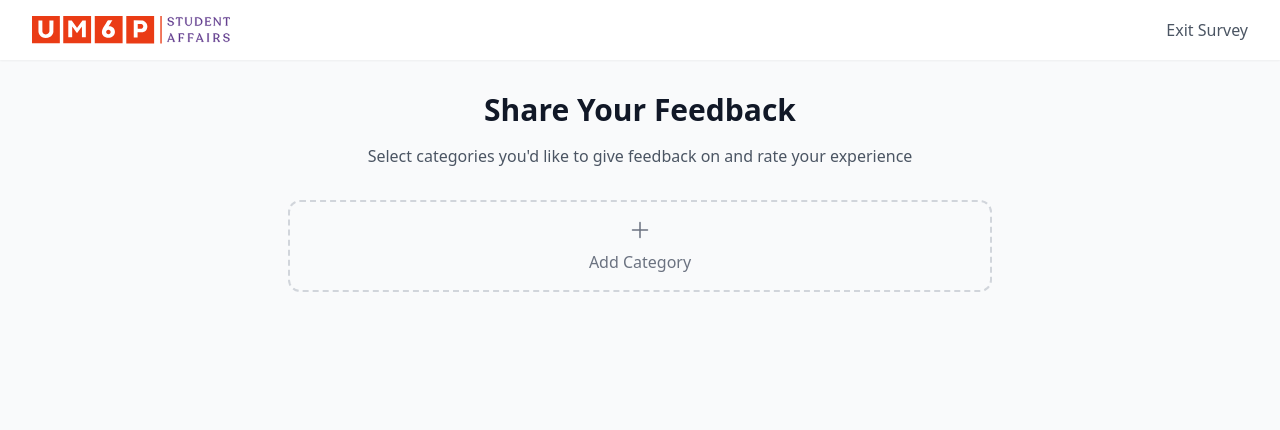
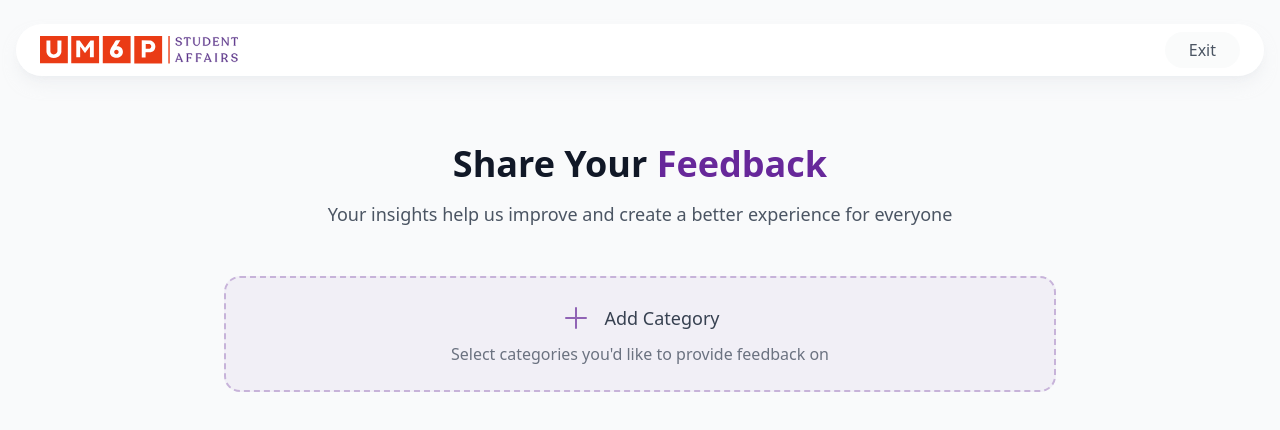
Before and after one commit to daklay/sole_landing_page, a Next.js app: page /survey in a window 1280 px wide. Shown: the top 430 px of the page. Built offline with nearby package versions, Linux system fonts and the light colour scheme.

Commit message:
update_cateogires

```diff
--- a/src/app/components/CategoriesSection.tsx
+++ b/src/app/components/CategoriesSection.tsx
@@ -8,18 +8,18 @@ import {
   UserIcon,
   AcademicCapIcon,
   MusicalNoteIcon,
-  ShieldCheckIcon
+  ShieldCheckIcon,
+  EllipsisHorizontalCircleIcon
 } from '@heroicons/react/24/outline';
 
 const categories = [
-  { name: 'Food Quality', icon: SparklesIcon, count: '15 questions' },
-  { name: 'Housing', icon: HomeIcon, count: '12 questions' },
-  { name: 'Education', icon: BookOpenIcon, count: '20 questions' },
-  { name: 'Campus Facilities', icon: BuildingOfficeIcon, count: '10 questions' },
-  { name: 'Student Services', icon: UserIcon, count: '18 questions' },
-  { name: 'Academic Resources', icon: AcademicCapIcon, count: '14 questions' },
-  { name: 'Extra-curricular', icon: MusicalNoteIcon, count: '8 questions' },
-  { name: 'Safety & Security', icon: ShieldCheckIcon, count: '16 questions' }
+  { name: 'Food Quality', icon: SparklesIcon },
+  { name: 'Housing', icon: HomeIcon },
+  { name: 'Education', icon: BookOpenIcon },
+  { name: 'Campus Facilities', icon: BuildingOfficeIcon },
+  { name: 'Student Services', icon: UserIcon },
+  { name: 'Academic Resources', icon: AcademicCapIcon },
+  { name: 'Extra-curricular', icon: MusicalNoteIcon },
 ];
 
 export default function CategoriesSection() {
@@ -39,17 +39,23 @@ export default function CategoriesSection() {
               key={index}
               className="group bg-white p-6 rounded-lg shadow-md hover:shadow-lg transition-all duration-300 cursor-pointer hover:-translate-y-1"
             >
-              <div className="flex items-start gap-4">
+              <div className="flex items-center  gap-4">
                 <div className="p-3 bg-primary/10 rounded-lg">
                   <category.icon className="w-6 h-6 text-primary group-hover:scale-110 transition-transform duration-300" />
                 </div>
-                <div>
-                  <h3 className="font-medium text-gray-900 mb-1">{category.name}</h3>
-                  <p className="text-sm text-gray-500">{category.count}</p>
-                </div>
+                <h3 className="font-medium text-gray-900 mt-1.5">{category.name}</h3>
               </div>
             </div>
           ))}
+          {/* More Categories Tile */}
+          <div className="group bg-white/50 p-6 rounded-lg shadow-md hover:shadow-lg transition-all duration-300 cursor-pointer hover:-translate-y-1 border border-dashed border-primary/30">
+            <div className="flex items-center gap-4">
+              <div className="p-3 bg-primary/5 rounded-lg">
+                <EllipsisHorizontalCircleIcon className="w-6 h-6 text-primary/70 group-hover:scale-110 transition-transform duration-300" />
+              </div>
+              <h3 className="font-medium text-gray-900 mt-1.5">More Categories</h3>
+            </div>
+          </div>
         </div>
       </div>
     </section>
--- a/src/app/survey/page.tsx
+++ b/src/app/survey/page.tsx
@@ -56,51 +56,60 @@ export default function SurveyPage() {
   return (
     <main className="min-h-screen bg-gray-50">
       {/* Header */}
-      <div className="bg-white shadow-sm">
-        <div className="max-w-7xl mx-auto px-4 sm:px-6 lg:px-8 py-4">
-          <div className="flex items-center justify-between">
+      <header className="fixed top-6 left-0 right-0 z-50 px-4">
+        <div className="max-w-7xl mx-auto">
+          <nav className="bg-white/95 backdrop-blur-sm rounded-full shadow-lg shadow-gray-200/50 p-2 flex justify-between items-center">
+            <div className="flex-shrink-0 ml-4 cursor-pointer" onClick={() => router.push('/')}>
               <Image src="/svgs/logos/logo.svg" alt="Logo" width={170} height={40} className="w-auto h-7" />
+            </div>
             <button
               onClick={() => router.push('/')}
-              className="text-gray-600 hover:text-primary transition-colors"
+              className="bg-gray-50/80 text-gray-600 hover:text-primary px-6 py-1.5 rounded-full transition-colors duration-200 mr-4"
             >
-              Exit Survey
+              Exit
             </button>
+          </nav>
         </div>
-        </div>
-      </div>
+      </header>
 
+      {/* Add padding to account for fixed header */}
+      <div className="pt-28">
         {/* Survey Content */}
-      <div className="max-w-3xl mx-auto px-4 sm:px-6 lg:px-8 py-8">
-        <div className="text-center mb-8">
-          <h1 className="text-3xl font-bold text-gray-900 mb-4">Share Your Feedback</h1>
-          <p className="text-gray-600">
-            Select categories you&apos;d like to give feedback on and rate your experience
+        <div className="max-w-4xl mx-auto px-4 sm:px-6 lg:px-8 py-8">
+          <div className="text-center mb-12">
+            <h1 className="text-4xl font-bold text-gray-900 mb-4">
+              Share Your <span className="text-primary">Feedback</span>
+            </h1>
+            <p className="text-lg text-gray-600 max-w-2xl mx-auto">
+              Your insights help us improve and create a better experience for everyone
             </p>
           </div>
 
           {/* Add Category Button */}
-        <div className="relative mb-8">
+          <div className="relative mb-12">
             <button
               onClick={() => setShowCategorySelect(true)}
-            className="w-full p-4 rounded-xl border-2 border-dashed border-gray-300 text-gray-500 hover:border-primary hover:text-primary transition-all duration-200"
+              className="w-full p-6 rounded-2xl border-2 border-dashed border-primary/30 bg-primary/5 text-gray-700 hover:bg-primary/10 hover:border-primary/50 transition-all duration-200 group"
             >
-            <PlusIcon className="w-6 h-6 mx-auto mb-2" />
-            Add Category
+              <div className="flex items-center justify-center">
+                <PlusIcon className="w-8 h-8 text-primary/70 group-hover:text-primary mr-3" />
+                <span className="text-lg font-medium">Add Category</span>
+              </div>
+              <p className="text-gray-500 mt-2">Select categories you'd like to provide feedback on</p>
             </button>
 
             {/* Category Selection Dropdown */}
             {showCategorySelect && (
-            <div className="absolute top-full left-0 right-0 mt-2 bg-white rounded-xl shadow-lg border border-gray-200 p-2 z-10">
+              <div className="absolute top-full left-0 right-0 mt-3 bg-white rounded-2xl shadow-xl border border-gray-100 p-3 z-10">
                 {categories
                   .filter(cat => !selectedCategories.includes(cat.id))
                   .map(category => (
                     <button
                       key={category.id}
                       onClick={() => handleCategorySelect(category.id)}
-                    className="w-full text-left p-3 rounded-lg hover:bg-gray-50 transition-colors"
+                      className="w-full text-left p-4 rounded-xl hover:bg-primary/5 transition-colors group"
                     >
-                    <div className="font-medium text-gray-900">{category.name}</div>
+                      <div className="font-medium text-gray-900 group-hover:text-primary">{category.name}</div>
                       <div className="text-sm text-gray-500">{category.description}</div>
                     </button>
                   ))}
@@ -109,30 +118,30 @@ export default function SurveyPage() {
           </div>
 
           {/* Selected Categories */}
-        <div className="space-y-6">
+          <div className="space-y-8">
             {selectedCategories.map(categoryId => {
               const category = categories.find(c => c.id === categoryId)!;
               return (
-              <div key={categoryId} className="bg-white rounded-xl shadow-sm p-6">
-                <div className="flex justify-between items-start mb-4">
+                <div key={categoryId} className="bg-white rounded-2xl shadow-lg p-8 border border-gray-100 hover:border-primary/20 transition-colors">
+                  <div className="flex justify-between items-start mb-6">
                     <div>
-                    <h2 className="text-xl font-semibold text-gray-900">{category.name}</h2>
-                    <p className="text-sm text-gray-500">{category.description}</p>
+                      <h2 className="text-2xl font-semibold text-gray-900">{category.name}</h2>
+                      <p className="text-gray-500 mt-1">{category.description}</p>
                     </div>
                     <button
                       onClick={() => handleRemoveCategory(categoryId)}
-                    className="text-gray-400 hover:text-gray-500"
+                      className="text-gray-400 hover:text-red-500 transition-colors p-2 hover:bg-red-50 rounded-full"
                     >
                       <XMarkIcon className="w-5 h-5" />
                     </button>
                   </div>
 
                   {/* Rating */}
-                <div className="mb-4">
-                  <label className="block text-sm font-medium text-gray-700 mb-2">
-                    Rating
+                  <div className="mb-6">
+                    <label className="block text-sm font-medium text-gray-700 mb-3">
+                      How would you rate your experience?
                     </label>
-                  <div className="flex gap-2">
+                    <div className="flex gap-3">
                       {[1, 2, 3, 4, 5].map((value) => (
                         <button
                           key={value}
@@ -140,12 +149,12 @@ export default function SurveyPage() {
                             ...prev,
                             [categoryId]: { ...prev[categoryId], rating: value }
                           }))}
-                        className="p-1 hover:scale-110 transition-transform"
+                          className="p-1.5 hover:scale-110 transition-transform"
                         >
                           {value <= (feedback[categoryId]?.rating || 0) ? (
                             <StarIconSolid className="w-8 h-8 text-yellow-400" />
                           ) : (
-                          <StarIcon className="w-8 h-8 text-gray-300" />
+                            <StarIcon className="w-8 h-8 text-gray-300 hover:text-yellow-400/50" />
                           )}
                         </button>
                       ))}
@@ -154,18 +163,18 @@ export default function SurveyPage() {
 
                   {/* Comment */}
                   <div>
-                  <label className="block text-sm font-medium text-gray-700 mb-2">
-                    Comments <span className="text-gray-400">(Optional)</span>
+                    <label className="block text-sm font-medium text-gray-700 mb-3">
+                      Share your thoughts
                     </label>
                     <textarea
-                    rows={3}
+                      rows={4}
                       value={feedback[categoryId]?.comment || ''}
                       onChange={(e) => setFeedback(prev => ({
                         ...prev,
                         [categoryId]: { ...prev[categoryId], comment: e.target.value }
                       }))}
-                    className="w-full px-4 py-3 rounded-lg border border-gray-200 focus:ring-2 focus:ring-primary focus:border-transparent resize-none"
-                    placeholder="Share your thoughts..."
+                      className="w-full px-4 py-3 rounded-xl border border-gray-200 focus:ring-2 focus:ring-primary/20 focus:border-primary resize-none"
+                      placeholder="What specific aspects would you like to highlight?"
                     />
                   </div>
                 </div>
@@ -175,24 +184,25 @@ export default function SurveyPage() {
 
           {/* Submit Button */}
           {selectedCategories.length > 0 && (
-          <div className="mt-8 flex justify-end">
+            <div className="mt-12 flex justify-end">
               <button
                 onClick={handleSubmit}
                 disabled={isSubmitDisabled}
                 className={`
-                flex items-center px-6 py-3 rounded-lg transition-all duration-200
+                  flex items-center px-8 py-4 rounded-xl text-lg font-medium transition-all duration-200
                   ${isSubmitDisabled
                     ? 'bg-gray-100 text-gray-400 cursor-not-allowed'
-                  : 'bg-primary text-white hover:bg-primary-dark'
+                    : 'bg-primary text-white hover:bg-primary-dark hover:scale-105 shadow-lg shadow-primary/20'
                   }
                 `}
               >
                 Submit Feedback
-              <ArrowRightIcon className="w-5 h-5 ml-2" />
+                <ArrowRightIcon className="w-5 h-5 ml-3" />
               </button>
             </div>
           )}
         </div>
+      </div>
     </main>
   );
 }
```
Lines whose indentation alone changed are shown as unchanged.
